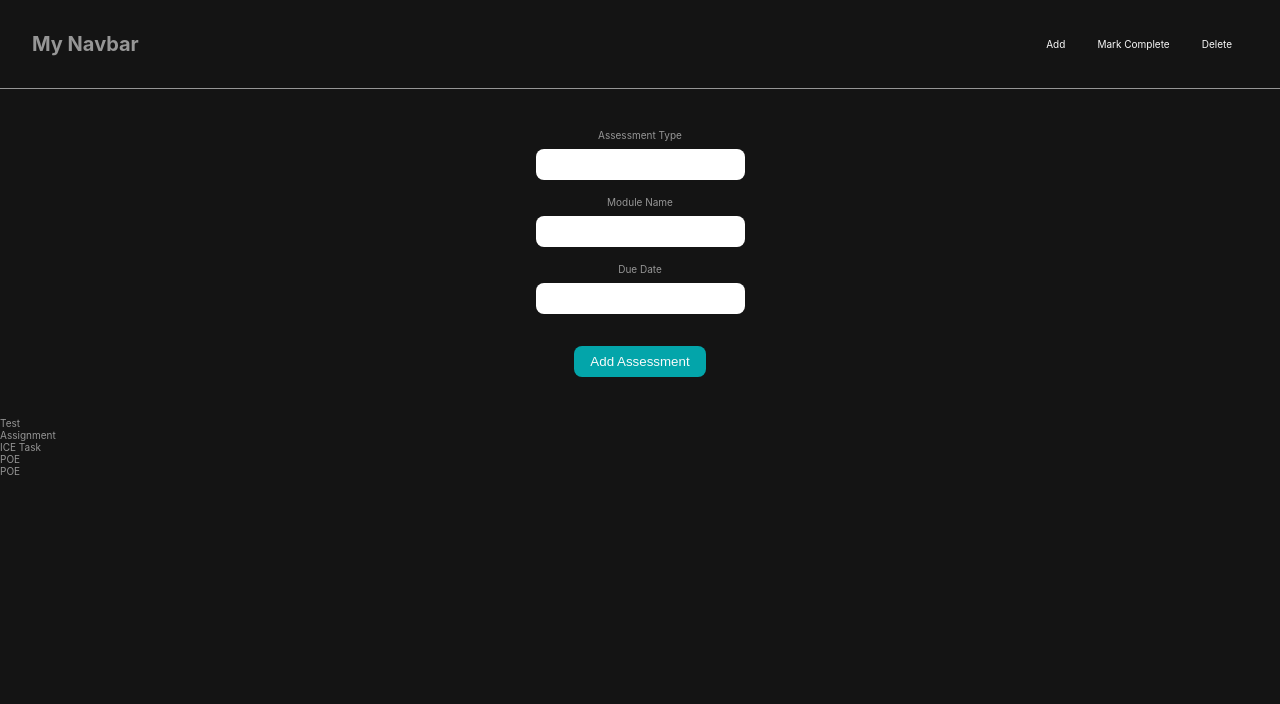
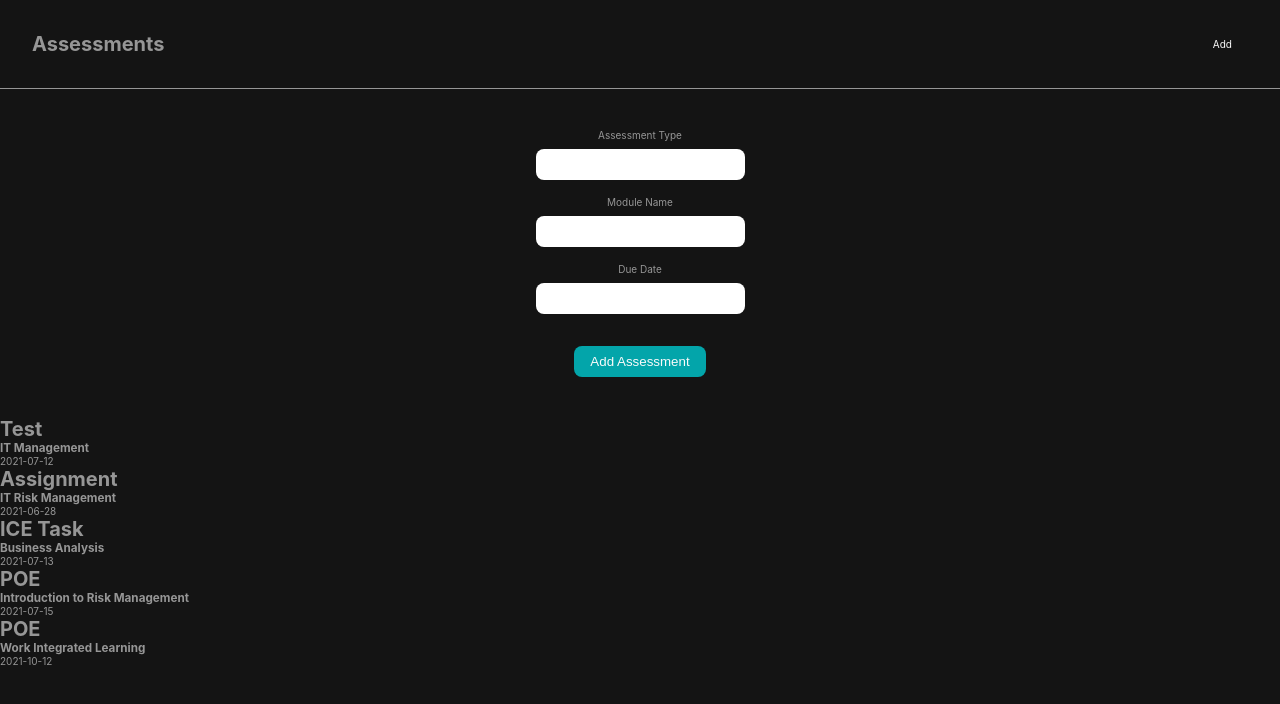
Before and after one commit to KoketsoMawasha/self-student-portal, a React (Create React App) app: page / in a window 1280 px wide. Shown: the top 704 px of the page. Built offline with nearby package versions, Linux system fonts and the light colour scheme.

Commit message:
Displayed state data in decent format (still without context API), styling is also still pending

```diff
--- a/src/components/Asessments.js
+++ b/src/components/Asessments.js
@@ -6,38 +6,49 @@ export default class Asessments extends Component {
       id: 1,
       type: "Test",
       module: "IT Management",
+      description: "Study chapters 1-6: worth 25%",
       dueDate: "2021-07-12",
     },
     {
       id: 2,
       type: "Assignment",
       module: "IT Risk Management",
+      description: "Complete assignment:  worth 30%",
       dueDate: "2021-06-28",
     },
     {
       id: 3,
       type: "ICE Task",
       module: "Business Analysis",
+      description: "Complete activity 2.5 on RCLearn",
       dueDate: "2021-07-13",
     },
     {
       id: 4,
       type: "POE",
       module: "Introduction to Risk Management",
+      description: "Complete POE assessment: worth 35%",
       dueDate: "2021-07-15",
     },
     {
       id: 5,
       type: "POE",
       module: "Work Integrated Learning",
+      description: "Complete summative POE in groups: worth 35%",
       dueDate: "2021-10-12",
     },
   ];
   render() {
     return (
       <div>
-        {this.state.map((a) => {
-          return <p>{a.type}</p>;
+        {this.state.map((assessment) => {
+          return (
+            <div className="assessment">
+              <h1>{assessment.type}</h1>
+              <h3>{assessment.module}</h3>
+              <p>{assessment.dueDate}</p>
+            </div>
+          );
         })}
       </div>
     );
--- a/src/components/Navbar.js
+++ b/src/components/Navbar.js
@@ -1,16 +1,26 @@
 import React from "react";
 import "../styling/navbarStyling.css";
+import PropTypes from "prop-types";
+
 function Navbar() {
   return (
     <div className="navbar">
-      <h1>My Navbar</h1>
+      <h1>Assessments</h1>
       <ul>
         <li>Add</li>
-        <li>Mark Complete</li>
-        <li>Delete</li>
+        {/* <li>Mark Complete</li>
+        <li>Delete</li> */}
       </ul>
     </div>
   );
 }
 
+// Navbar.propTypes = {
+//   heading: PropTypes.string,
+// };
+
+// Navbar.defaultProps = {
+//   heading: "Assessments",
+// };
+
 export default Navbar;
```
Also changed, not shown: src/components/assessment.js (added, +14 -0 lines).
